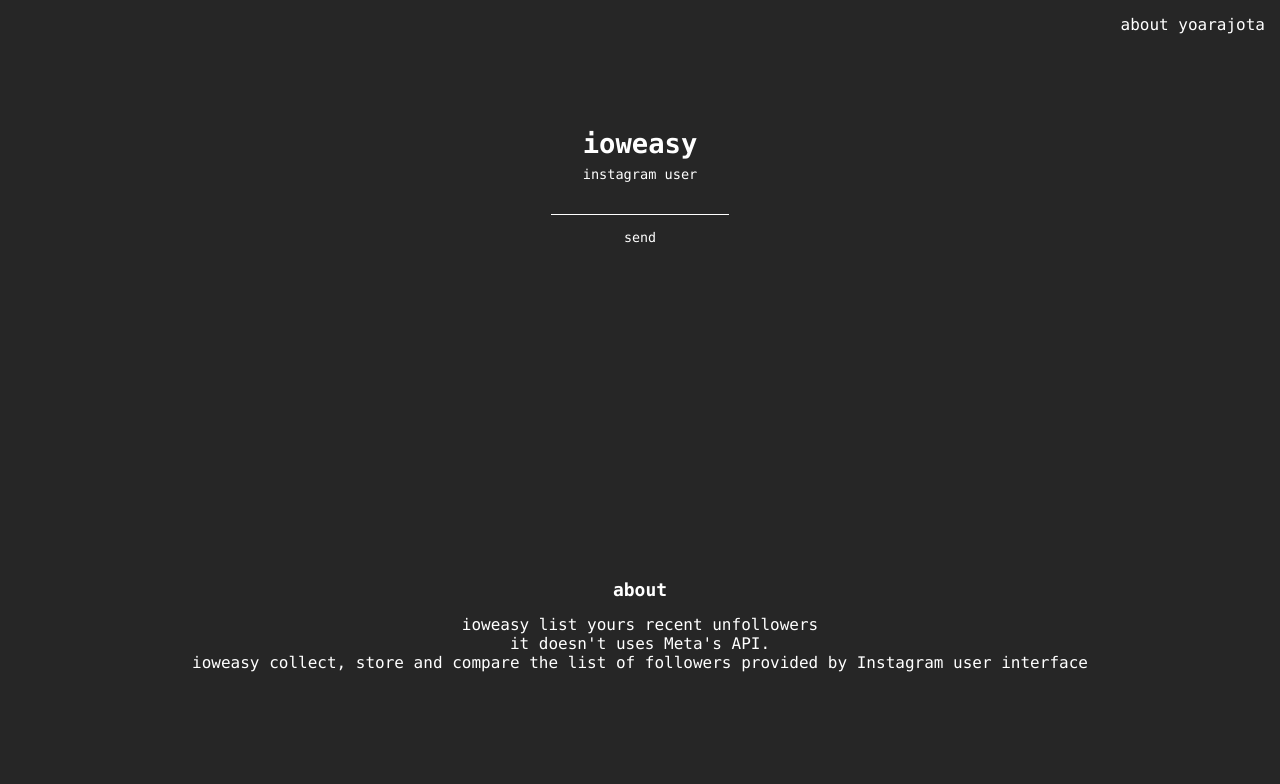
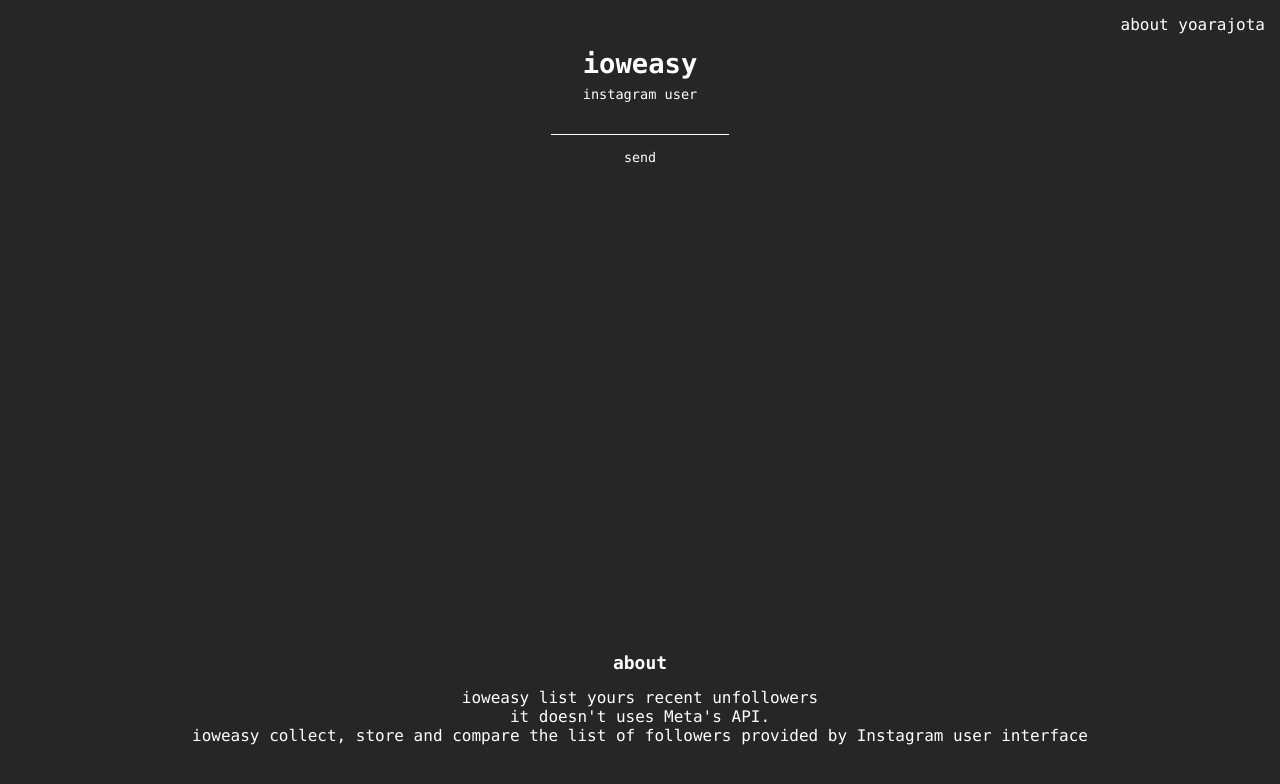
Before and after one commit to yoarajota/ioweasyf, a Next.js app: page / in a window 1280 px wide. Shown: the top 784 px of the page. Built offline with nearby package versions, Linux system fonts and the light colour scheme.

Commit message:
css and animations

```diff
--- a/pages/index.tsx
+++ b/pages/index.tsx
@@ -11,7 +11,7 @@
 
 const FOOTER_2 = () => {
   return (
-    <>
+    <div className={styles.footerWrap}>
       <h1>about</h1>
       <p>
         ioweasy list yours recent unfollowers
@@ -21,18 +21,18 @@
         ioweasy collect, store and compare the list of followers provided by
         Instagram user interface
       </p>
-    </>
+    </div>
   );
 };
 const FOOTER_1 = () => {
   return (
-    <>
+    <div className={styles.footerWrap}>
       <h1>remember</h1>
       <p>
         the list may have imprecise information because the algorithm use the
         instagram user interface
       </p>
-    </>
+    </div>
   );
 };
 
@@ -42,21 +42,28 @@
   const [user, setUser] = useState<string>("");
   const [isLoading, setIsLoading] = useState<boolean>(false);
   const [status, setStatus] = useState<any>();
+  const [showStatus, setShowStatus] = useState<boolean>();
+  const [lastUsername, setLastusername] = useState<string>('');
 
   useEffect(() => {
     setUser(sessionStorage.getItem("username") ?? "");
   }, []);
 
   const send = useCallback(async () => {
-    if (user?.length < 4) return;
+    setLastusername(user)
+    console.log(user, lastUsername, 'dafok')
+    if (user?.length < 4 || user === lastUsername) return;
+    setShowStatus(false)
     setIsLoading(true);
     let status = await sendUser(user);
-    if (status?.status) {
+    if (status?.status === "success") {
       sessionStorage.setItem("username", user);
     }
+
+    setShowStatus(true)
     setStatus(status);
     setIsLoading(false);
-  }, [user]);
+  }, [user, lastUsername]);
 
   return (
     <>
@@ -84,17 +91,17 @@
               type={"text"}
             ></input>
             <button className={styles.submitButton} onClick={() => send()}>
-              {" "}
-              <p>send</p>{" "}
+              <p>send</p>
             </button>
+            {showStatus && <p>{status?.message}</p>}
           </div>
         </motion.div>
+        <div className={styles.content}>
           {isLoading && (
             <div className={styles.wrap100widthCenter}>
               <Loading />
             </div>
           )}
-        <p>{status?.message}</p>
           <motion.div
             className={styles.center}
             initial={{ opacity: 0, scale: 0.5 }}
@@ -107,16 +114,17 @@
           >
             <motion.div
               className={styles.result}
-            animate={{ height: status ? "auto" : 0 }}
+              animate={{ height: status && showStatus ? "auto" : 0 }}
               transition={{
                 type: "spring",
               }}
             >
               <ListOfItems items={status?.data?.unfollowersList} />
             </motion.div>
-
+          </motion.div>
+        </div>
         {status ? (
-            status?.data?.unfollowersList.length > 1 ? (
+          status?.data?.unfollowersList.length > 0 ? (
             <FOOTER_1 />
           ) : (
             <></>
@@ -124,7 +132,6 @@
         ) : (
           <FOOTER_2 />
         )}
-        </motion.div>
       </main>
     </>
   );
--- a/public/components/listOfItems.tsx
+++ b/public/components/listOfItems.tsx
@@ -11,7 +11,7 @@
         // inside useEffect, the window is always present
         const updateWindowSize = () => {
             setColumnWidth(() => {
-                var columnCount = window.innerWidth < 1000 ? Math.ceil(window.innerWidth / 250) : Math.ceil(items?.length / 10);
+                var columnCount = window.innerWidth < 1000 ? items?.length < 10 ? 1 : Math.ceil(window.innerWidth / 250) : Math.ceil(items?.length / 10);
                 console.log(Math.ceil(items?.length / 10))
                 return `repeat(${columnCount}, 200px)`;
             });
--- a/styles/Home.module.css
+++ b/styles/Home.module.css
@@ -1,19 +1,26 @@
 .main {
+  display: flex;
+  flex-direction: column;
+  /* justify-content: space-around; */
+  align-items: center;
+  padding: 3rem;
+}
+
+.content {
   display: flex;
   flex-direction: column;
   justify-content: space-around;
   align-items: center;
-  padding: 3rem;
-  min-height: 100vh;
+  min-height: 60vh;
 }
 
 .description {
   display: flex;
-  align-items: center;
   justify-content: center;
   font-size: 0.85rem;
   max-width: var(--max-width);
   width: 100%;
+  height: 20vh;
   z-index: 2;
 }
 
@@ -67,11 +74,6 @@
   text-align: center;
 }
 
-.center h1 {
-  font-size: 18px;
-  margin-bottom: 15px;
-}
-
 .result {
   overflow: hidden;
 }
@@ -93,7 +95,6 @@
   width: 100%;
   display: grid;
   justify-content: center;
-  margin-bottom: 60px;
 }
 
 .wrap100widthCenter {
@@ -118,6 +119,19 @@
   transition: 0.3s;
   cursor: pointer;
 }
+
 .header p:hover {
   opacity: 0.5;
 }
+
+.footerWrap {
+  bottom: 55px;
+  position: absolute;
+  text-align: center;
+  width: 100%;
+}
+
+.footerWrap h1{
+  font-size: 18px;
+  margin-bottom: 15px;
+}
```
Lines whose indentation alone changed are shown as unchanged.
